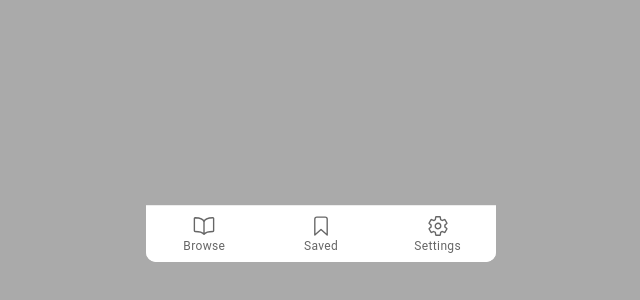
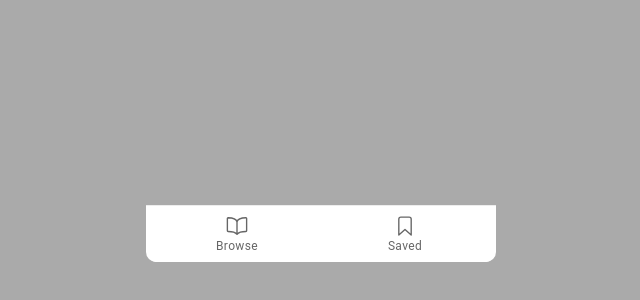
Before and after one commit to AnyThony/recipe-sample-app, a React (Create React App) app: page / in a window 1280 px wide. Shown: the part 438-738 px from the top of the page, without its empty margins (319-959 px from the left). Built offline with nearby package versions, Linux system fonts and the light colour scheme.

Commit message:
remove settings

```diff
--- a/src/App.tsx
+++ b/src/App.tsx
@@ -60,10 +60,6 @@ const App: React.FC = () => {
               <IonIcon icon={bookmarkOutline} />
               <IonLabel>Saved</IonLabel>
             </IonTabButton>
-            <IonTabButton tab="settings">
-              <IonIcon icon={settingsOutline} />
-              <IonLabel>Settings</IonLabel>
-            </IonTabButton>
           </IonTabBar>
         </IonTabs>
       </IonReactRouter>
```
Also changed, not shown: 13 other files (tests, documents, lock files or other folders).
